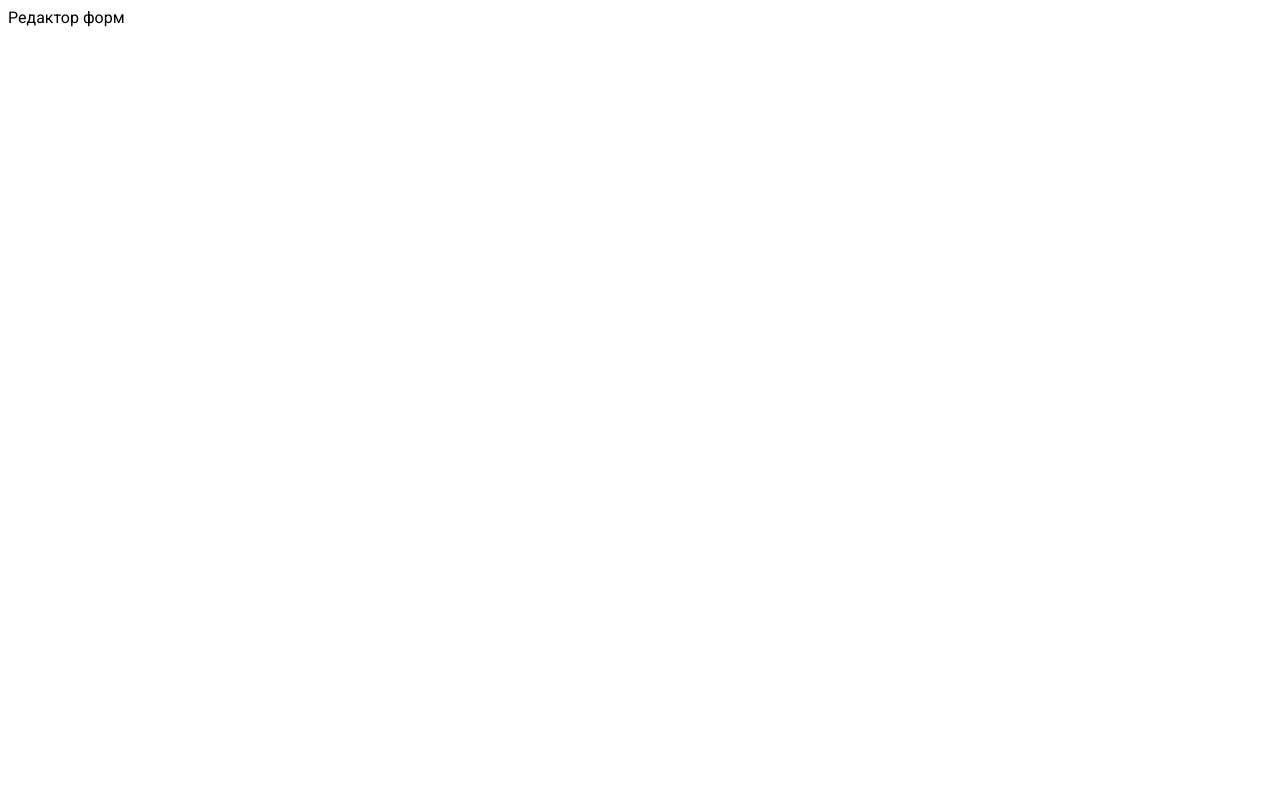
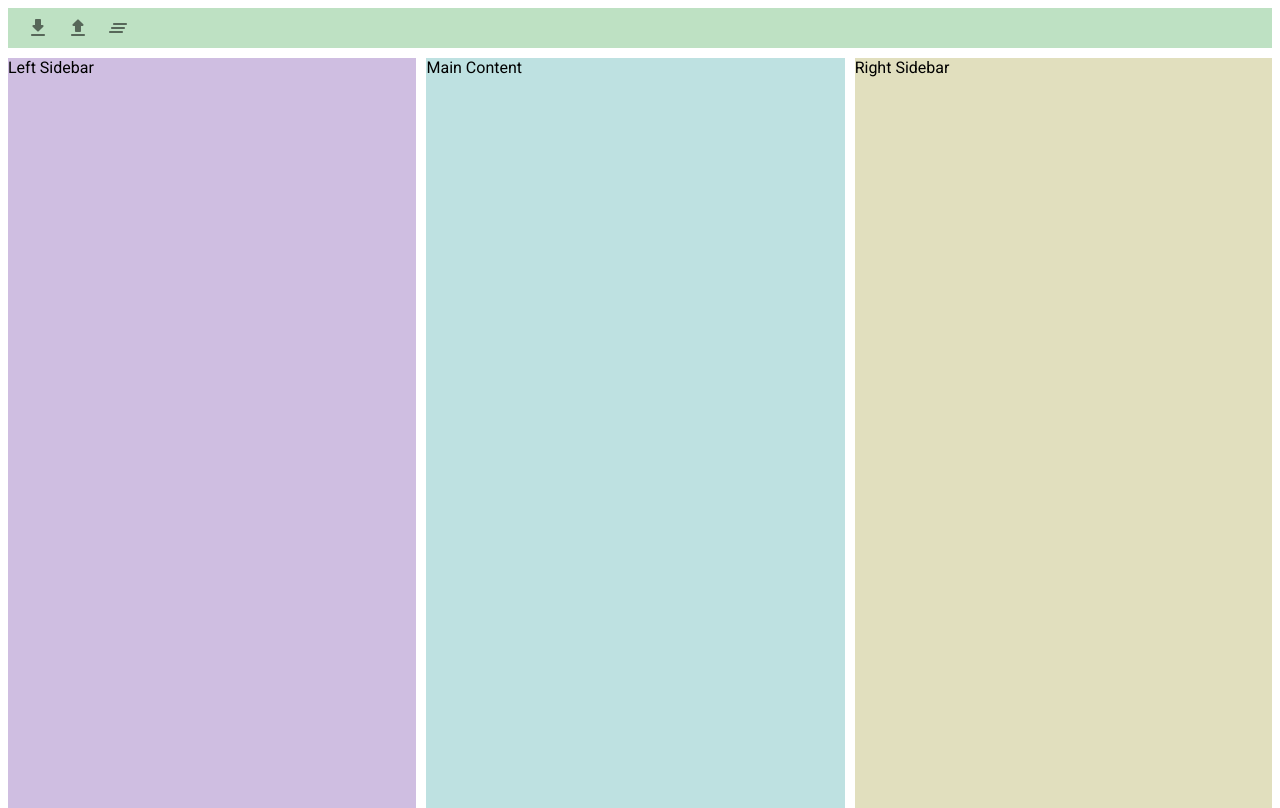
Before and after one commit to KirillShakhov/Gazprom.FormEditor, a React app: page / in a window 1280 px wide. Built offline with nearby package versions, Linux system fonts and the light colour scheme.

Commit message:
feat: layout, command-line

```diff
--- a/package.json
+++ b/package.json
@@ -18,6 +18,7 @@
   "dependencies": {
     "@emotion/react": "^11.10.6",
     "@emotion/styled": "^11.10.6",
+    "@mui/icons-material": "^5.11.11",
     "@mui/material": "^5.11.10",
     "react": "17.0.2",
     "react-dom": "17.0.2",
--- a/src/app.tsx
+++ b/src/app.tsx
@@ -1,5 +1,5 @@
 import React from 'react';
-import { FormEditor } from './components/form-editor';
+import { FormEditor } from './components/form-editor/form-editor';
 
 export const App: React.FC = () => {
   return <FormEditor />;
--- /dev/null
+++ b/src/components/command-line/command-line.css
@@ -0,0 +1,4 @@
+.main{
+    padding-left: 10px;
+    display: flex;
+}
--- /dev/null
+++ b/src/components/command-line/command-line.tsx
@@ -0,0 +1,27 @@
+import React from 'react';
+import { IconButton, Stack } from '@mui/material';
+import DownloadRoundedIcon from '@mui/icons-material/DownloadRounded';
+import FileUploadRoundedIcon from '@mui/icons-material/FileUploadRounded';
+import ClearAllRoundedIcon from '@mui/icons-material/ClearAllRounded';
+import './command-line.css';
+
+/** Редактор форм. */
+export const CommandLine: React.FC = () => {
+  return (
+    <div className="main">
+      <Stack direction="row" justifyContent="flex-start" alignItems="center" spacing={0}>
+        <IconButton aria-label="upload" component="label">
+          <input hidden accept="image/*" type="file" />
+          <DownloadRoundedIcon />
+        </IconButton>
+        <IconButton aria-label="upload" component="label">
+          <input hidden accept="image/*" type="file" />
+          <FileUploadRoundedIcon />
+        </IconButton>
+        <IconButton aria-label="mode">
+          <ClearAllRoundedIcon />
+        </IconButton>
+      </Stack>
+    </div>
+  );
+};
--- a/src/components/form-editor.tsx
+++ /dev/null
@@ -1,8 +0,0 @@
-import React from 'react';
-
-/** Редактор форм. */
-export const FormEditor: React.FC = () => {
-  return <div>Редактор форм</div>;
-};
-
-FormEditor.displayName = 'FormEditor';
--- /dev/null
+++ b/src/components/form-editor/form-editor.css
@@ -0,0 +1,31 @@
+
+.layout {
+    display: grid;
+    gap: 10px;
+    /*grid-auto-rows: 100%;*/
+    /*grid-auto-columns: auto;*/
+    grid-template-rows: 5% auto;
+}
+
+header {
+    display: flex;
+    grid-column: 1 / 4;
+    background: #bee1c3;
+}
+
+.left-side {
+    grid-column: 1 / 2;
+    background: #cfbee1;
+}
+
+main {
+    height: auto;
+    width: 100%;
+    grid-column: 2 / 3;
+    background: #bee1e1;
+}
+
+.right-side {
+    grid-column: 3 / 3;
+    background: #e1dfbe;
+}
--- /dev/null
+++ b/src/components/form-editor/form-editor.tsx
@@ -0,0 +1,22 @@
+import React from 'react';
+import { CommandLine } from '../command-line/command-line';
+import './form-editor.css';
+
+/** Редактор форм. */
+export const FormEditor: React.FC = () => {
+  return (
+    <div className="layout">
+      <header>
+        <CommandLine>Редактор форм</CommandLine>
+      </header>
+      <div className="left-side blue section">Left Sidebar</div>
+      <main className="section coral" contentEditable>
+        {' '}
+        Main Content
+      </main>
+      <div className="right-side yellow section">Right Sidebar</div>
+    </div>
+  );
+};
+
+FormEditor.displayName = 'FormEditor';
--- a/src/index.css
+++ b/src/index.css
@@ -10,3 +10,7 @@ a {
 a:visited {
   text-decoration: none;
 }
+
+html, body, #root, #root>div {
+  height: 100%
+}
--- a/src/interfaces/example.ts
+++ b/src/interfaces/example.ts
@@ -12,8 +12,8 @@ export const parameters: IParameter[] = [
     code: 'Parameter2',
     name: 'Параметр 2',
     type: PARAMETER_TYPE.STRING,
-  }
-]
+  },
+];
 
 /** Пример объекта. */
 export const form: IForm = {
```
Also changed, not shown: .eslintrc.js.
